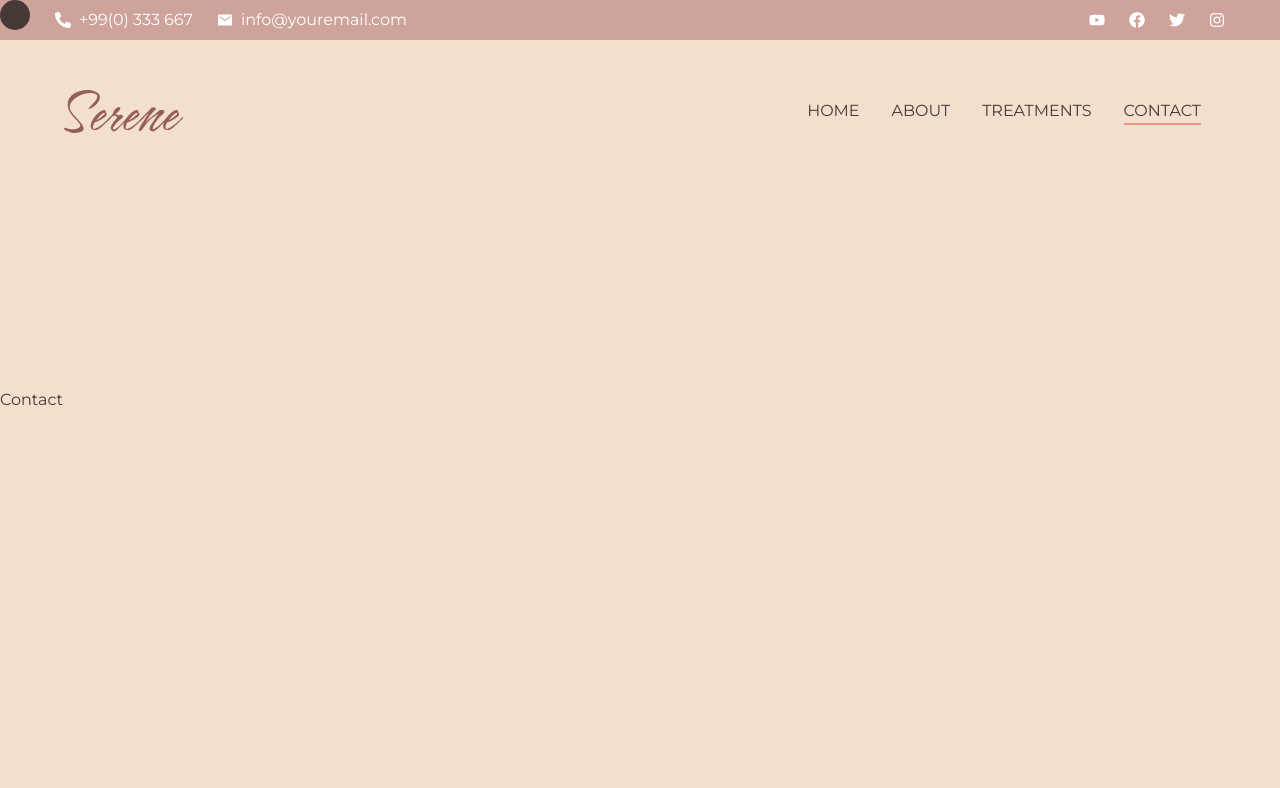
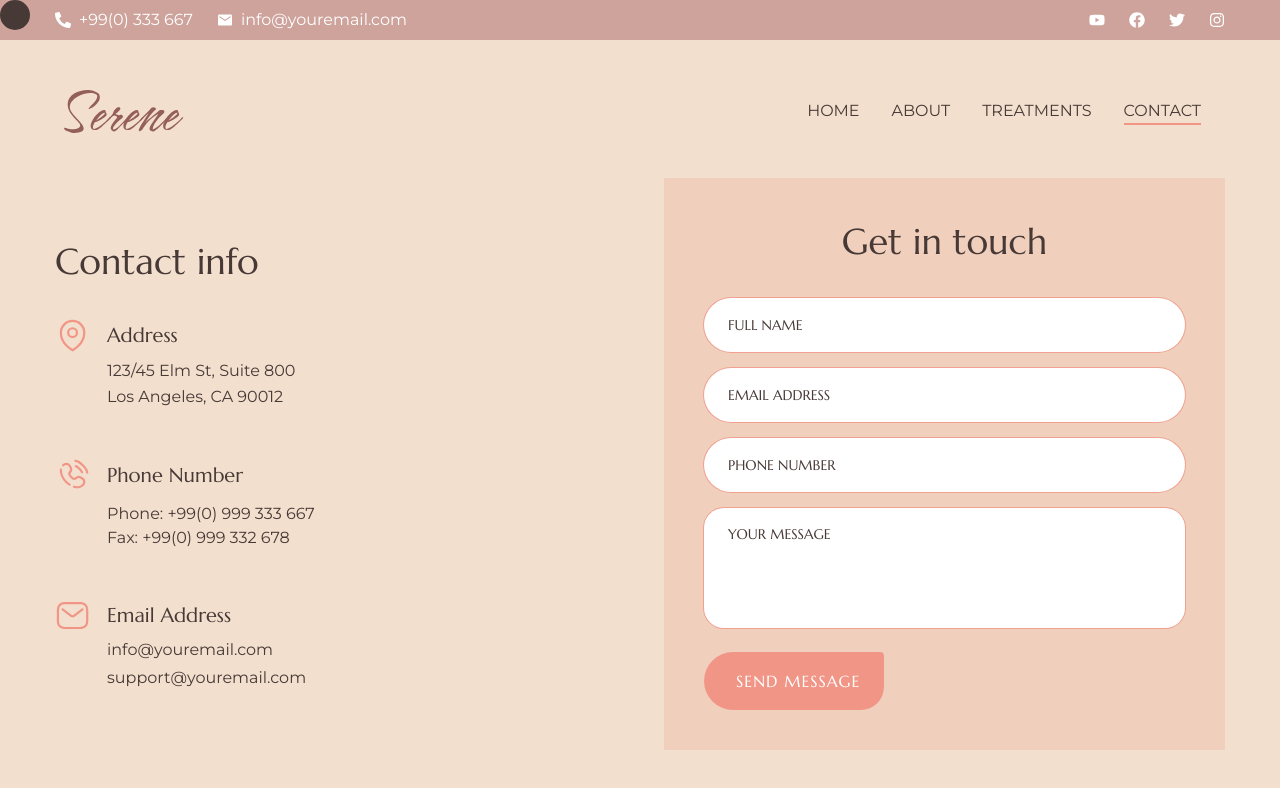
Before and after one commit to Gbemiga97/serene, a Next.js app: page /contact in a window 1280 px wide. Shown: the top 788 px of the page. Built offline with nearby package versions, Linux system fonts and the light colour scheme.

Commit message:
final commit

```diff
--- a/app/contact/page.jsx
+++ b/app/contact/page.jsx
@@ -1,10 +1,16 @@
 "use client"
 
 import { motion } from "framer-motion"
+import Image from "next/image"
+import { useCursorContext } from "@/components/CursorContext"
+import Form from "@/components/Form"
+
+
+const Contact = () => {
+  const { mouseEnterHandler, mouseLeaveHandler } = useCursorContext()
 
 
 
-const Contact = () => {
   return (
     <motion.section
     initial={{opacity: 0}}
@@ -15,7 +21,117 @@ const Contact = () => {
       }}}
       className="min-h-screen flex items-center overflow-x-hidden"
     >
-      Contact
+      <div className="container mx-auto pt-48 pb-12 xl:pt-32 xl:pb-0">
+        <div className="flex flex-col gap-12 xl:flex-row h-full">
+          {/* text */}
+          <motion.div
+           initial={{opacity: 0, x: -60}}
+           animate={{
+             opacity: 1,
+             x: 0,
+             transition: { delay: 2, duration: 0.8, ease: "easeInOut" }
+           }}
+          className="flex-1 flex flex-col justify-center">
+            <h3
+             onMouseEnter={mouseEnterHandler}
+             onMouseLeave={mouseLeaveHandler}
+            className="h3 mb-8 text-center xl:text-left">
+              Contact info
+            </h3>
+            {/* items */}
+            <div className="flex flex-col items-center xl:items-start gap-12">
+              {/* item */}
+              <div
+               onMouseEnter={mouseEnterHandler}
+               onMouseLeave={mouseLeaveHandler}
+              className="flex items-start gap-4">
+                {/* icon */}
+                <div className="relative w-[36px] h-[36px]">
+                  <Image
+                  src="/assets/contact/pin.svg" fill alt=""
+                  />
+                </div>
+              <div className="pt-1 flex-1 ">
+                <h4 className="h4 mb-2">
+                  Address
+                </h4>
+                <p className="leading-relaxed">
+                  123/45 Elm St, Suite 800 <br />
+                  Los Angeles, CA 90012
+                </p>
+                </div>
+              </div>
+              {/* end items */}
+              {/* item */}
+              <div
+               onMouseEnter={mouseEnterHandler}
+               onMouseLeave={mouseLeaveHandler}
+              className="flex items-start gap-4">
+                {/* icon */}
+                <div className="relative w-[36px] h-[36px]">
+                  <Image
+                  src="/assets/contact/phone.svg" fill alt=""
+                  />
+                </div>
+              <div className="pt-1 flex-1 ">
+                <h4 className="h4 mb-2">
+                  Phone Number
+                </h4>
+               <div className="pt-1 flex-1">
+                <p>
+                  Phone: +99(0) 999 333 667
+                </p>
+                <p>
+                  Fax: +99(0) 999 332 678
+                </p>
+               </div>
+                </div>
+              </div>
+              {/* end items */}
+                 {/* item */}
+                 <div
+                  onMouseEnter={mouseEnterHandler}
+                  onMouseLeave={mouseLeaveHandler}
+                 className="flex items-start gap-4">
+                {/* icon */}
+                <div className="relative w-[36px] h-[36px]">
+                  <Image
+                  src="/assets/contact/email.svg" fill alt=""
+                  />
+                </div>
+              <div className="pt-1 flex-1 ">
+                <h4 className="h4 mb-2">
+                 Email Address
+                </h4>
+                <div className="flex flex-col gap-1">
+                <p>info@youremail.com</p>
+                <p>support@youremail.com</p>
+                </div>
+                </div>
+              </div>
+              {/* end items */}
+            </div>
+          </motion.div>
+          {/* form*/}
+          <motion.div
+             initial={{opacity: 0, x: 60}}
+             animate={{
+               opacity: 1,
+               x: 0,
+               transition: { delay: 2, duration: 0.8, ease: "easeInOut" }
+             }}
+             onMouseEnter={mouseEnterHandler}
+             onMouseLeave={mouseLeaveHandler}
+          className="flex-1">
+          <div className="bg-[#f0cfbc] w-full max-w-[580px] gap-4 p-10 mx-auto xl:mx-0">
+           <h3 className="h3 mb-8 text-center">
+            Get in touch
+           </h3>
+          <Form />
+          </div>
+          </motion.div>
+        </div>
+      </div>
     </motion.section>
   )
 }
--- a/app/treatments/page.jsx
+++ b/app/treatments/page.jsx
@@ -32,19 +32,27 @@ const Treatments = () => {
             x: 0,
             transition: { delay: 2, duration: 0.8, ease: "easeInOut" }
           }}
-          onMouseEnter={mouseEnterHandler}
-          onMouseLeave={mouseLeaveHandler}
+
           className="flex flex-col items-start xl:max-w-[650px] text-center xl:text-left mx-auto">
-            <h2 className="h2 mb-6 mx-auto max-w-[540px] xl:max-w-none">
+            <h2
+            onMouseEnter={mouseEnterHandler}
+            onMouseLeave={mouseLeaveHandler}
+            className="h2 mb-6 mx-auto max-w-[540px] xl:max-w-none">
               Indulge in our Luxurious Treatments
             </h2>
-            <p className="lead max-w-[600px] mx-auto xl:mx-0">
+            <p
+            onMouseEnter={mouseEnterHandler}
+            onMouseLeave={mouseLeaveHandler}
+            className="lead max-w-[600px] mx-auto xl:mx-0">
             Tailored skincare solutions for a healthy complexion, offering customized care for radiant skin
             </p>
             {/* items */}
             <div className="grid grid-cols-1 md:grid-cols-2 gap-[20px] mb-14 mx-auto xl:mx-0">
               {/* item */}
-              <div className="flex-1 flex flex-col justify-center items-center xl:items-start">
+              <div
+              onMouseEnter={mouseEnterHandler}
+              onMouseLeave={mouseLeaveHandler}
+              className="flex-1 flex flex-col justify-center items-center xl:items-start">
                 <div className="flex items-center gap-[12px] mb-2">
                   <div className="w-[14px] h-[14px] bg-accent rounded-tl-[28px] rounded-bl-[28px]
                   rounded-br-[22px] rounded-tr-[4px]" />
@@ -58,7 +66,10 @@ const Treatments = () => {
               </div>
               {/* end item */}
                {/* item */}
-               <div className="flex-1 flex flex-col justify-center items-center xl:items-start">
+               <div
+               onMouseEnter={mouseEnterHandler}
+               onMouseLeave={mouseLeaveHandler}
+               className="flex-1 flex flex-col justify-center items-center xl:items-start">
                 <div className="flex items-center gap-[12px] mb-2">
                   <div className="w-[14px] h-[14px] bg-accent rounded-tl-[28px] rounded-bl-[28px]
                   rounded-br-[22px] rounded-tr-[4px]" />
@@ -72,7 +83,10 @@ const Treatments = () => {
               </div>
               {/* end item */}
                {/* item */}
-               <div className="flex-1 flex flex-col justify-center items-center xl:items-start">
+               <div
+               onMouseEnter={mouseEnterHandler}
+               onMouseLeave={mouseLeaveHandler}
+               className="flex-1 flex flex-col justify-center items-center xl:items-start">
                 <div className="flex items-center gap-[12px] mb-2">
                   <div className="w-[14px] h-[14px] bg-accent rounded-tl-[28px] rounded-bl-[28px]
                   rounded-br-[22px] rounded-tr-[4px]" />
@@ -86,7 +100,10 @@ const Treatments = () => {
               </div>
               {/* end item */}
                {/* item */}
-               <div className="flex-1 flex flex-col justify-center items-center xl:items-start">
+               <div
+               onMouseEnter={mouseEnterHandler}
+               onMouseLeave={mouseLeaveHandler}
+               className="flex-1 flex flex-col justify-center items-center xl:items-start">
                 <div className="flex items-center gap-[12px] mb-2">
                   <div className="w-[14px] h-[14px] bg-accent rounded-tl-[28px] rounded-bl-[28px]
                   rounded-br-[22px] rounded-tr-[4px]" />
@@ -101,7 +118,10 @@ const Treatments = () => {
               {/* end item */}
             </div>
             {/* btn */}
-            <button className="btn mx-auto xl:mx-0">
+            <button
+            onMouseEnter={mouseEnterHandler}
+            onMouseLeave={mouseLeaveHandler}
+            className="btn mx-auto xl:mx-0">
               Discover more
             </button>
           </motion.div>
--- /dev/null
+++ b/components/Form.jsx
@@ -0,0 +1,17 @@
+import React from 'react'
+
+const Form = () => {
+  return (
+    <form className='flex flex-col gap-4'>
+        <input type="text" className="input" placeholder='Full name' />
+        <input type='text' className='input' placeholder='Email address' />
+        <input type="text" className="input" placeholder='Phone number' />
+        <textarea className='textarea mb-2' placeholder='Your message'></textarea>
+        <button type='submit' className='btn self-start' >
+            Send message
+        </button>
+    </form>
+  )
+}
+
+export default Form
```
